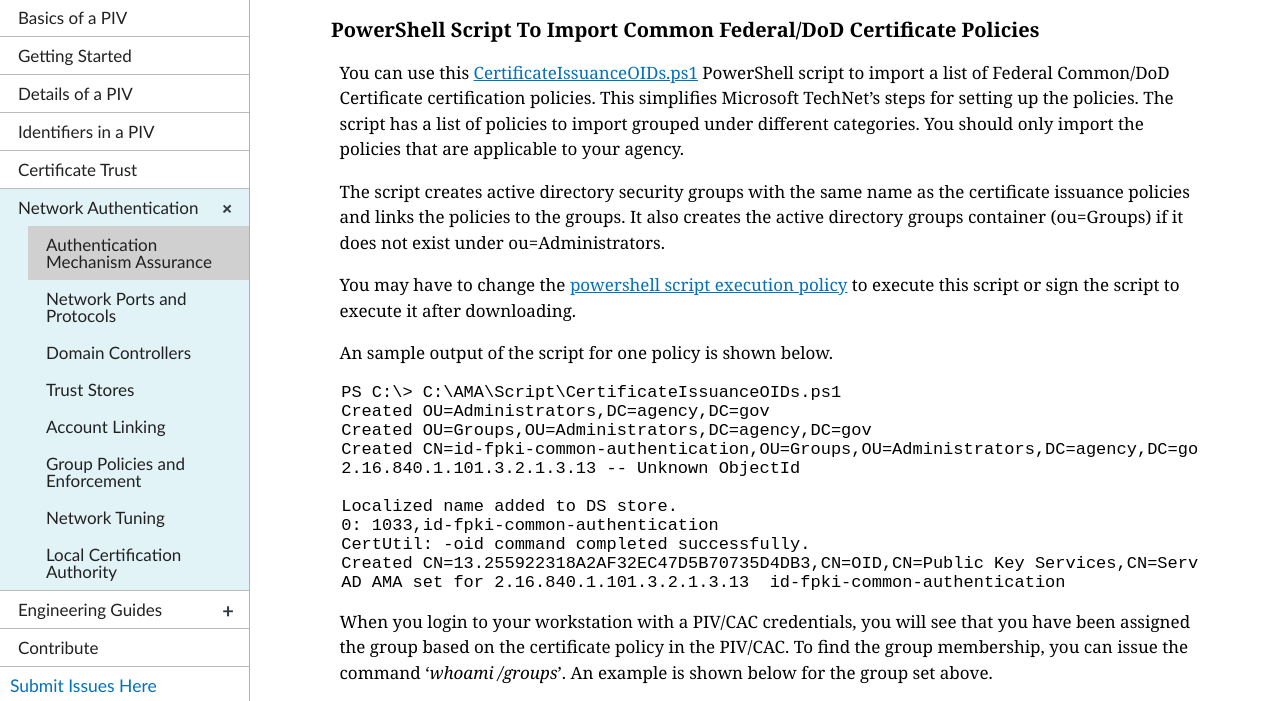
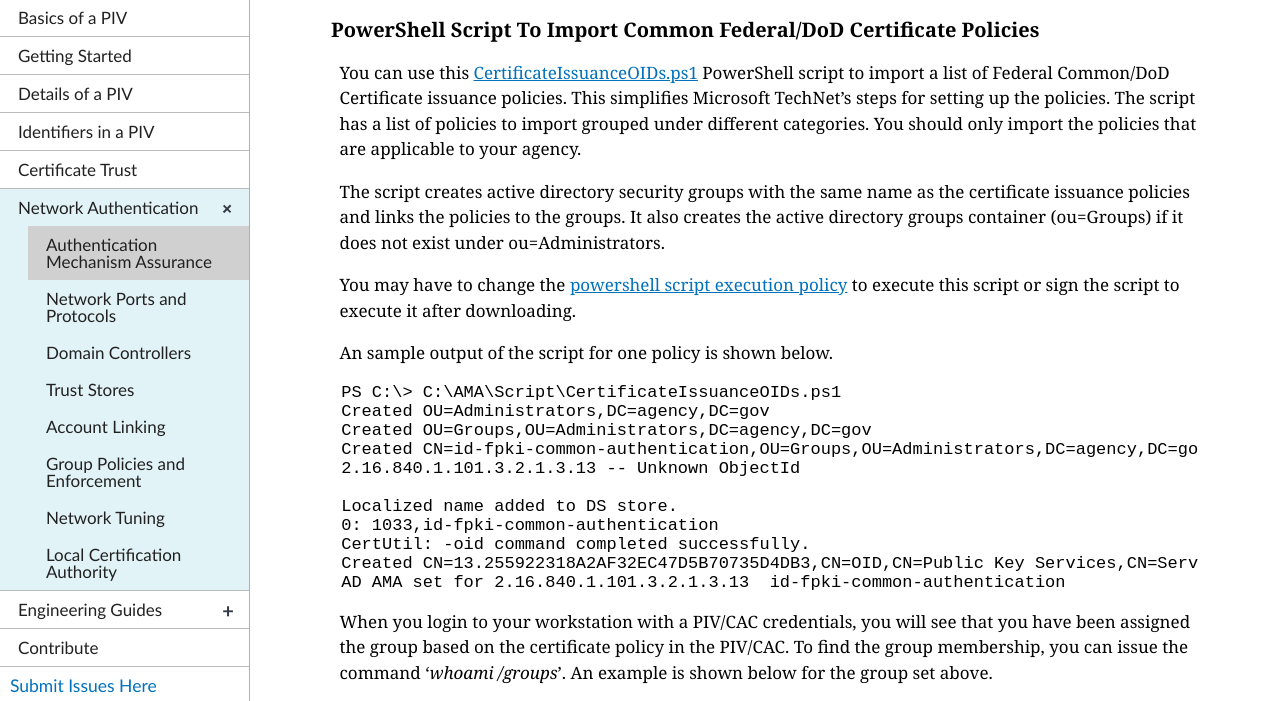
Before and after one commit to GSA/piv-guides, a Jekyll site: the page built from _networkconfig/10_AMA.md, in a window 1280 px wide and 900 px high, scrolled down 384 px, cut to the strip 199-900 px from the top of the window. Built offline with Jekyll 4.4.1, drawn with Linux system fonts in a browser that asks for light colours; nearby versions of some CDN libraries.

Commit message:
Update 10_AMA.md
Minor updates.

```diff
--- a/_networkconfig/10_AMA.md
+++ b/_networkconfig/10_AMA.md
@@ -9,10 +9,10 @@
 
 AMA is available in Windows Server® 2008 R2 and later versions. Go to:&nbsp;&nbsp;[AMA Step-by-Step Guide](https://technet.microsoft.com/en-us/library/dd378897(v=WS.10).aspx){:target=_"blank"} to understand the implementation of AMA.
 
-{% include info-warning.html content="Do not use AMA to provide privileged user access to servers." %}
+{% include info-warning.html content="Do not use AMA to provide privileged user access to servers without another access control method in combination with AMA." %}
 
 ### PowerShell Script To Import Common Federal/DoD Certificate Policies
-You can use this [CertificateIssuanceOIDs.ps1](https://github.com/GSA/ficam-scripts-public/tree/master/_ama){:target="_blank"} PowerShell script to import a list of Federal Common/DoD Certificate certification policies. This simplifies Microsoft TechNet's steps for setting up the policies. The script has a list of policies to import grouped under different categories. You should only import the policies that are applicable to your agency.
+You can use this [CertificateIssuanceOIDs.ps1](https://github.com/GSA/ficam-scripts-public/tree/master/_ama){:target="_blank"} PowerShell script to import a list of Federal Common/DoD Certificate issuance policies. This simplifies Microsoft TechNet's steps for setting up the policies. The script has a list of policies to import grouped under different categories. You should only import the policies that are applicable to your agency.
 
 The script creates active directory security groups with the same name as the certificate issuance policies and links the policies to the groups. It also creates the active directory groups container (ou=Groups) if it does not exist under ou=Administrators.
 
```
